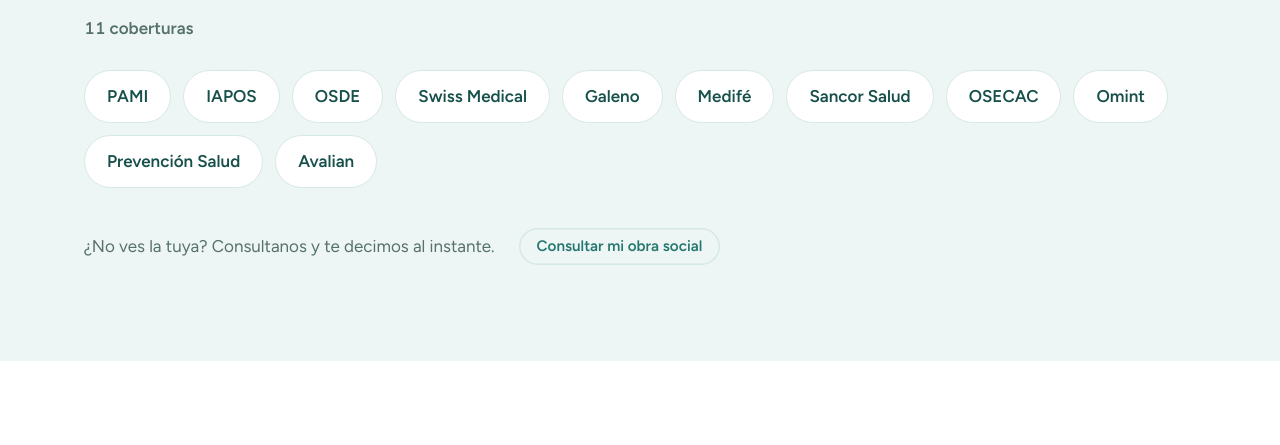
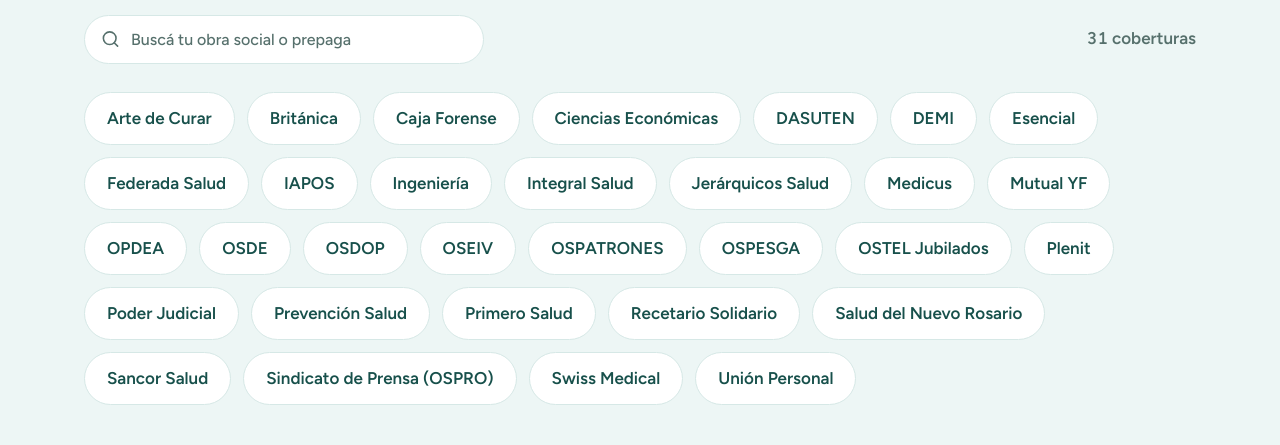
Before and after one commit to soytubot4/farmacia-del-centro-landing, a Next.js app: page / in a window 1280 px wide. Shown: the part 1874-2319 px from the top of the page. Built offline with nearby package versions, Linux system fonts and the light colour scheme.

Commit message:
Cargar las 31 obras sociales que atiende la farmacia

```diff
--- a/src/data/farmacias/farmacia-del-centro.tsx
+++ b/src/data/farmacias/farmacia-del-centro.tsx
@@ -128,18 +128,40 @@
   ],
 
   obrasSociales: {
+    // En orden alfabético: con el buscador arriba, es lo que hace que cada uno
+    // encuentre la suya de un vistazo.
     items: [
-      'PAMI',
+      'Arte de Curar',
+      'Británica',
+      'Caja Forense',
+      'Ciencias Económicas',
+      'DASUTEN',
+      'DEMI',
+      'Esencial',
+      'Federada Salud',
       'IAPOS',
+      'Ingeniería',
+      'Integral Salud',
+      'Jerárquicos Salud',
+      'Medicus',
+      'Mutual YF',
+      'OPDEA',
       'OSDE',
+      'OSDOP',
+      'OSEIV',
+      'OSPATRONES',
+      'OSPESGA',
+      'OSTEL Jubilados',
+      'Plenit',
+      'Poder Judicial',
+      'Prevención Salud',
+      'Primero Salud',
+      'Recetario Solidario',
+      'Salud del Nuevo Rosario',
+      'Sancor Salud',
+      'Sindicato de Prensa (OSPRO)',
       'Swiss Medical',
-      'Galeno',
-      'Medifé',
-      'Sancor Salud',
-      'OSECAC',
-      'Omint',
-      'Prevención Salud',
-      'Avalian',
+      'Unión Personal',
     ],
     buscadorDesde: 15,
   },
```
